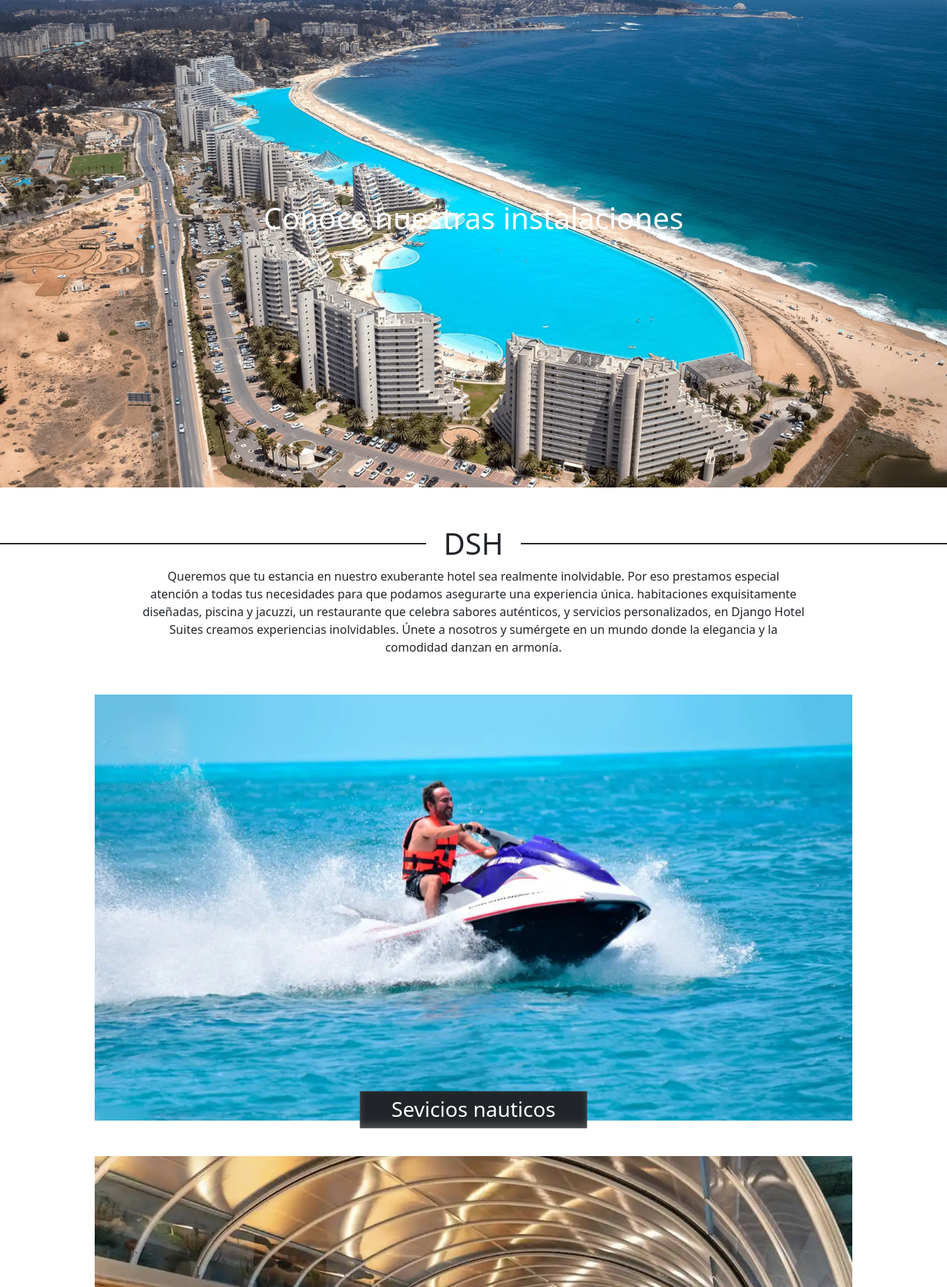
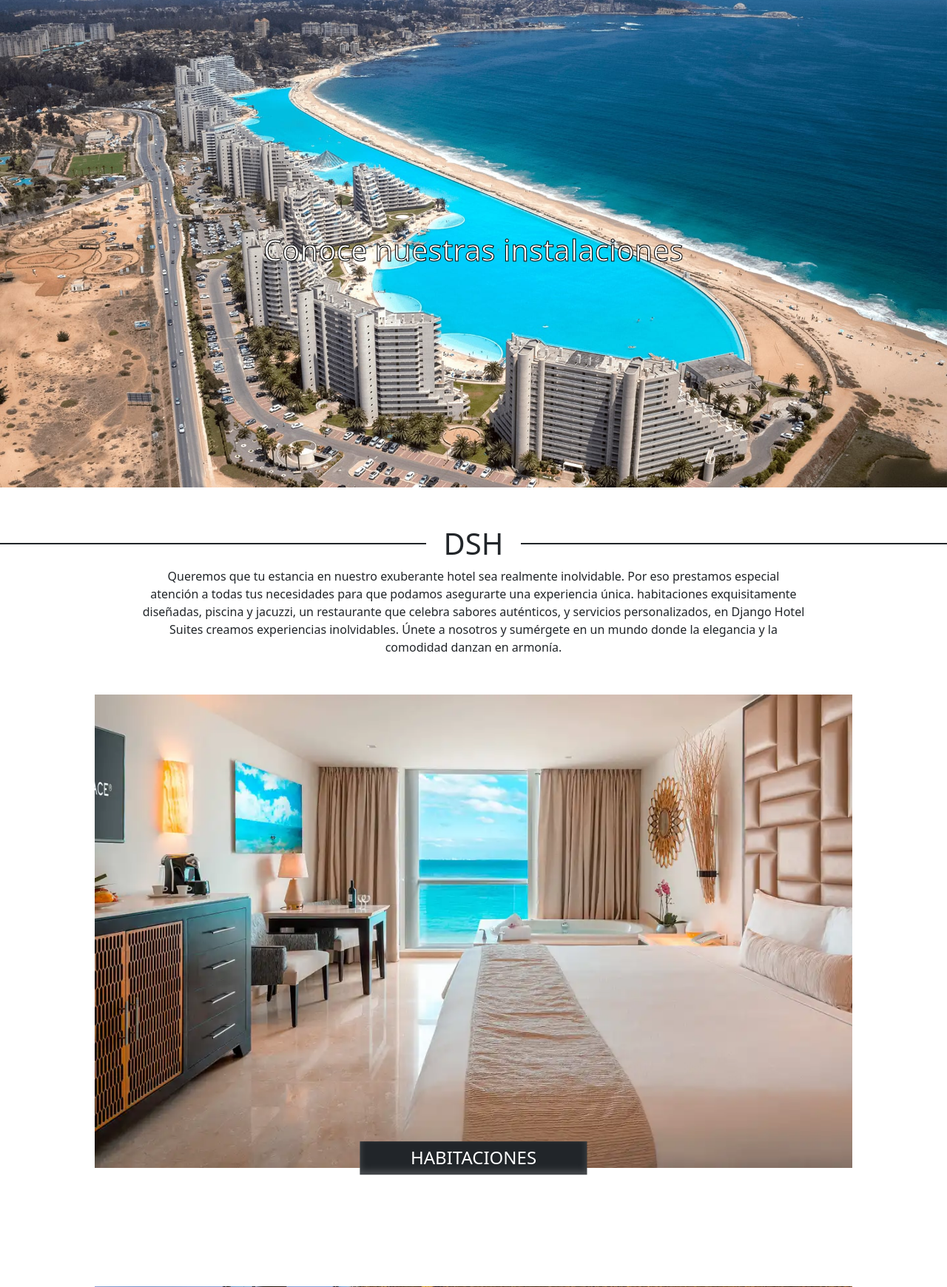
Before and after one commit to juanpp97/proyecto-django, a Django app: page /instalaciones/ in a window 1280 px wide. Shown: the part 142-1882 px from the top of the page at 74% size. Run offline with Django 4.2, Linux system fonts and the light colour scheme; some libraries are stand-ins or nearby versions.

Commit message:
[add]: add ultimos datos y imagenes a facilities view

```diff
--- a/reservas/views.py
+++ b/reservas/views.py
@@ -119,12 +119,13 @@ def facilities(request):
             {"img":"img/facilities/instalaciones_06.webp"},
             ],
         "cards":[
-            {"title":"Sevicios nauticos","img":"img/facilities/instalaciones_01.webp","comentario":"¡Explora las maravillas del mar con nuestra gama de servicios náuticos! Desde emocionantes paseos en motos acuáticas hasta relajantes viajes en lancha y barco, tenemos todo lo que necesitas para una experiencia inolvidable en el agua. ¡Prepárate para navegar hacia la diversión y la aventura!"},
-            {"title":"Explora ESPA","img":"img/facilities/instalaciones_04.webp","comentario":"Descubre la tranquilidad y el encanto de nuestro oasis ESPA. Un lugar donde el bienestar y la relajación te esperan en cada rincón. ¡Sumérgete en una experiencia rejuvenecedora que te dejará renovado y revitalizado!"},
-            {"title":"Habitaciones de Lujo","img":"img/facilities/instalaciones_05.webp","comentario":"Sumérgete en la opulencia y el confort con nuestras Habitaciones de Lujo. Cada detalle ha sido diseñado con elegancia para brindarte una experiencia de alojamiento excepcional. Disfruta de una estancia inolvidable en un entorno de lujo y comodidad incomparables."},
+            {"title":"Habitaciones","img":"img/facilities/instalaciones_05.webp","comentario":"Sumérgete en la opulencia y el confort con nuestras Habitaciones de Lujo. Cada detalle ha sido diseñado con elegancia para brindarte una experiencia de alojamiento excepcional. Disfruta de una estancia inolvidable en un entorno de lujo y comodidad incomparables."},
+            {"title":"Restaurantes & bares","img":"img/facilities/instalaciones_RESTAURANTE&BAR.webp","comentario":"Explora una deliciosa variedad de sabores en nuestros exclusivos restaurantes y bares. Desde la cocina gourmet hasta cócteles artesanales, te invitamos a saborear una experiencia culinaria excepcional en un entorno encantador. Descubre un festín para tus sentidos en nuestro hotel."},
+            {"title":"YATES","img":"img/facilities/instalaciones_YATES.webp","comentario":"¡Explora las maravillas del mar con nuestra gama de servicios náuticos! Desde emocionantes paseos en motos acuáticas hasta relajantes viajes en lancha y barco, tenemos todo lo que necesitas para una experiencia inolvidable en el agua. ¡Prepárate para navegar hacia la diversión y la aventura!"},
+            {"title":"ESPA","img":"img/facilities/instalaciones_ESPA.webp","comentario":"Descubre la tranquilidad y el encanto de nuestro oasis ESPA. Un lugar donde el bienestar y la relajación te esperan en cada rincón. ¡Sumérgete en una experiencia rejuvenecedora que te dejará renovado y revitalizado!"},
             {"title":"Ambientes Climatizados","img":"img/facilities/instalaciones_05.webp","comentario":"Relájate y sumérgete en la comodidad de nuestros Ambientes Climatizados, donde disfrutarás de la frescura y la relajación constante de una piscina cerrada. Un refugio perfecto para escapar del calor y disfrutar de un ambiente agradable en cualquier época del año. ¡Tu oasis personal de serenidad!"},
-            {"title":"Ambientes Climatizados","img":"img/facilities/instalaciones_05.webp","comentario":"Relájate y sumérgete en la comodidad de nuestros Ambientes Climatizados, donde disfrutarás de la frescura y la relajación constante de una piscina cerrada. Un refugio perfecto para escapar del calor y disfrutar de un ambiente agradable en cualquier época del año. ¡Tu oasis personal de serenidad!"},
-            {"title":"Habitaciones de Lujo","img":"img/facilities/instalaciones_05.webp","comentario":"Sumérgete en la opulencia y el confort con nuestras Habitaciones de Lujo. Cada detalle ha sido diseñado con elegancia para brindarte una experiencia de alojamiento excepcional. Disfruta de una estancia inolvidable en un entorno de lujo y comodidad incomparables."},
+            {"title":"GYM","img":"img/facilities/instalaciones_GYM.webp","comentario":"Encuentra el equilibrio perfecto entre relajación y actividad en nuestro moderno gimnasio. Mantén tu rutina de ejercicios, disfruta de equipos de primera calidad y mantente en forma durante tu estancia. En nuestro hotel, el bienestar es una prioridad, incluso cuando estás de viaje."},
+            {"title":"Playa privada","img":"img/facilities/instalaciones_PLAYAPRIVADA.webp","comentario":"Disfruta de la serenidad y la exclusividad en nuestro paraíso junto al mar. Nuestra playa privada te ofrece un rincón de tranquilidad y belleza donde puedes relajarte, tomar el sol y sumergirte en las aguas cristalinas. ¡Tu escape perfecto a la orilla del mar te espera!"},
         ]
     }
     return render(request, "./facilities/facilities.html", context)
--- a/static/facilities.css
+++ b/static/facilities.css
@@ -1,5 +1,6 @@
 html{
     --color-base: rgb(33,37,41);
+    scroll-snap-type: y proximity;
 }
 .swiper-container{
     width: 100vw;
@@ -23,17 +24,16 @@ html{
     transform: scale(1.1);
     transition: all 20s ease;
 }
-.slide-title{
+.swiper_title{
     position: absolute;
-    bottom: 0px;
+    top: 60%;
     left: 50%;
-    transform: translateX(-50%);
+    transform: translate(-50%,-50%);
     color: white;
-    width: 20%;
     z-index: 99;
     padding: 16px;
-    background-color: var(--color-base) !important;
     text-align: center;
+    -webkit-text-stroke: 1px black ;
 }
 
 .swiper-title{
@@ -96,24 +96,31 @@ html{
     margin-right: auto;
     display: grid;
     grid-template-areas: repeat(1,1fr);
-    grid-gap: 48px;
-
+    grid-gap: 20vh;
+    margin-bottom: 275px;
 }
 .facilities_card{
     width: 100%;
+    height: 80vh;
     background-color:  var(--color-base) ;
     position: relative;
     opacity: 0;
-    transform: translateY(60px);
-    transition: opacity 0.5s, transform 0.5s;
+    /* transform: translateY(60px); */
+    /* transform 0.5s */
+    transition: opacity 1s, transform 0.5s ;
+
+}
+/* esto ahora no funciona :D  */
+.snap{
+    scroll-snap-align: center;
 }
 .facilities_card  img{
     width: 100%;
-    object-fit: contain;
+    height: 100%;
+    object-fit: cover;
 }
 
-.facilities_card {
-    & h3{
+.facilities_title {
     position: absolute;
     z-index: 9;
     left: 50%;
@@ -124,7 +131,7 @@ html{
     padding: 8px 16px;
     text-align: center;
     box-shadow: inset 0 -5px 10px rgba(255, 255, 255, .2);
-    }
+
 }
 
 .facilities_comment{
--- a/static/scripts/SwiperSetup.js
+++ b/static/scripts/SwiperSetup.js
@@ -19,15 +19,15 @@ window.addEventListener('load',()=>{
     const opcionesDeObservacion = {
         root: null,
         rootMargin: '0px',
-        threshold: 0.2,
+        threshold: 0.1,
     };
 
     const observer = new IntersectionObserver(function(entries, observer) {
         entries.forEach(entry => {
             if (entry.isIntersecting) {
                 entry.target.style.opacity = '1';
-                console.log("PASO")
                 entry.target.style.transform = 'translateY(0)';
+                // entry.target.classList.add('snap');
                 observer.unobserve(entry.target); // Dejar de observar el elemento una vez que se hace visible
             }
         });
--- a/templates/facilities/facilities.html
+++ b/templates/facilities/facilities.html
@@ -11,10 +11,10 @@
 {% else %}
 
 <div class="swiper-container" loop="true" style="overflow: hidden;">
-    <h1 class="swiper-title">Conoce nuestras instalaciones</h1>
+    <h1 class="swiper_title">Conoce nuestras instalaciones</h1>
     <div class="swiper-wrapper">
     {% for dato in imagenes%}
-        <div class="swiper-slide">
+        <div class="swiper-slide ">
             <img  src="{% static dato.img %}" alt="{{ dato.titulo }}" />
         </div>
     {% endfor %}
@@ -22,7 +22,7 @@
 </div>
 <section class="facilities_hero">
     <article>
-        <h1>
+        <h1 class="facilities_card_title">
             {{hero.title}}
         </h1>
         <p>
@@ -32,9 +32,9 @@
 </section>
 <section class="facilities_list observables">
     {% for card in cards  %}
-        <div class="facilities_card">
+        <div class="facilities_card snap">
             <img src="{% static card.img %}"/>
-            <h3>{{ card.title }}</h3>
+            <h4 class="facilities_title">{{ card.title|upper }}</h4>
             <div class="facilities_comment"><h4>{{ card.comentario }}</h4></div>
         </div>
     {% endfor %}
--- a/templates/header.html
+++ b/templates/header.html
@@ -1,5 +1,5 @@
 {% load static %}
-<header class="py-3 border-bottom bg-dark">
+<header class="py-3 border-bottom bg-dark snap">
     <nav
       class="container d-flex flex-md-row align-items-center justify-content-md-between justify-content-sm-center flex-column">
 
```
Also changed, not shown: static/img/facilities/instalaciones_ESPA.webp (added), static/img/facilities/instalaciones_GYM.webp (added), static/img/facilities/instalaciones_PLAYAPRIVADA.webp (added), static/img/facilities/instalaciones_RESTAURANTE&BAR.webp (added), static/img/facilities/instalaciones_YATES.webp (added). Lines whose indentation alone changed are shown as unchanged.
